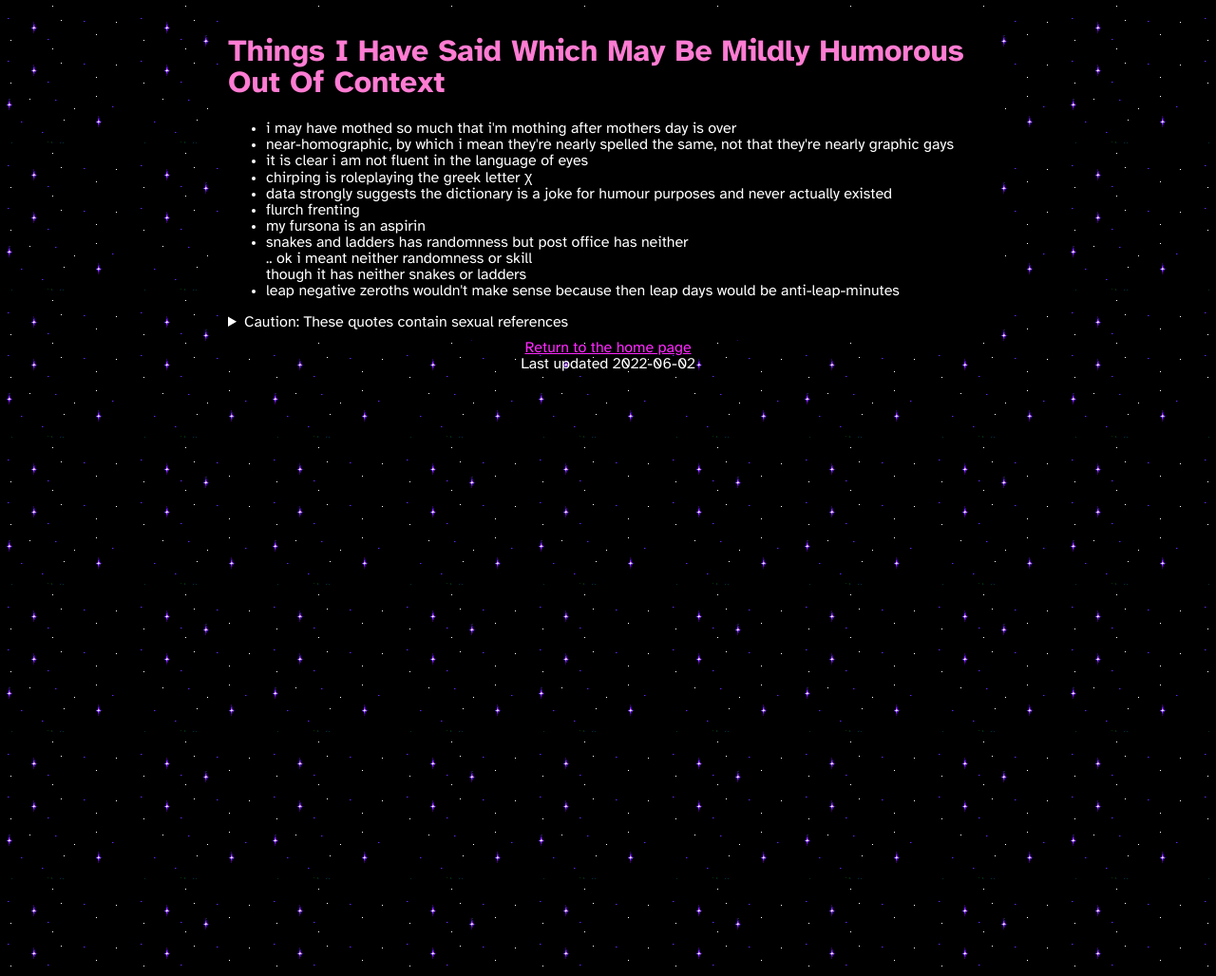
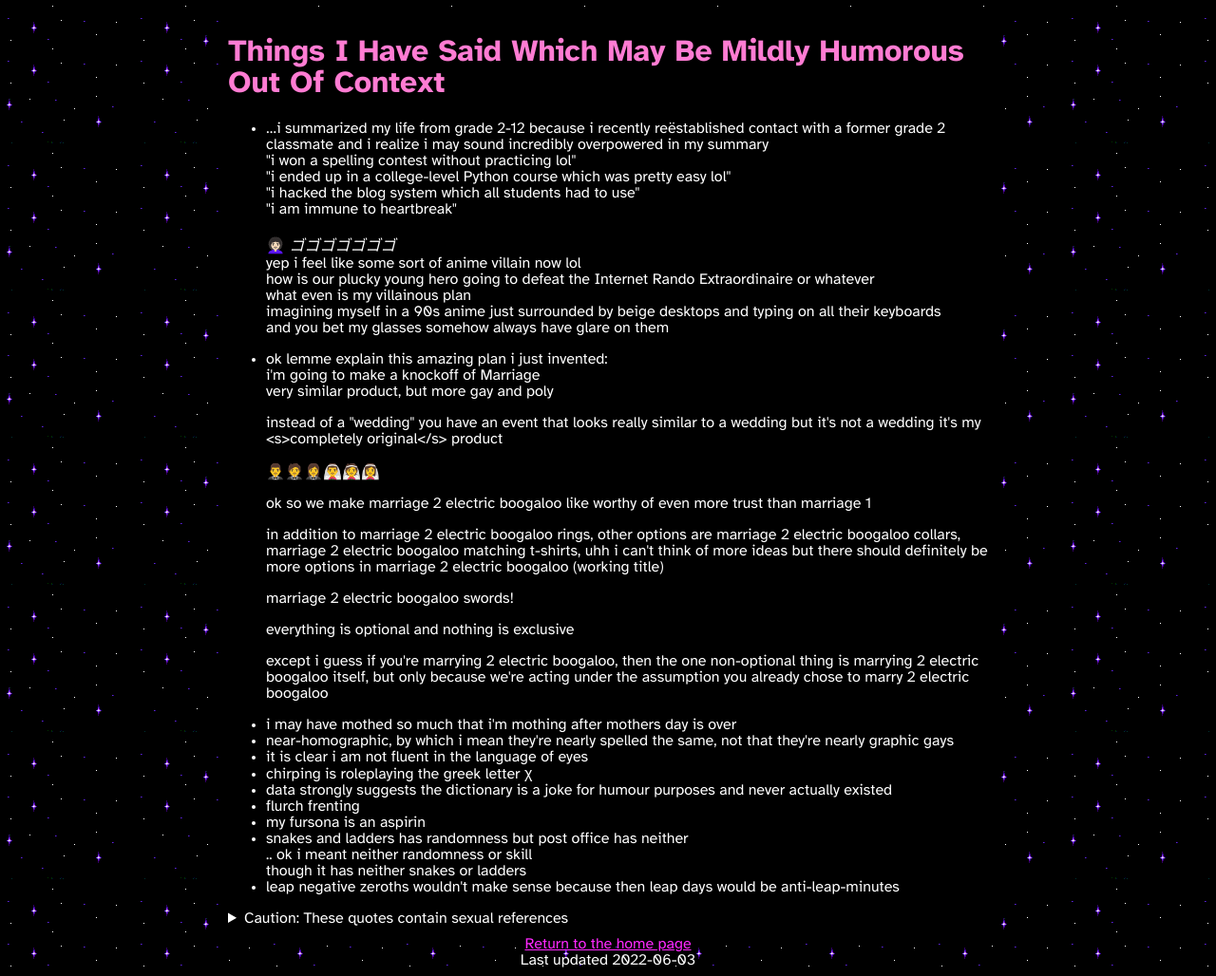
Before and after one commit to mincerafter42/mincerafter42.github.io, a Jekyll site: the page built from quotes.md, in a window 1280 px wide. Shown: the whole page at 95% size. Built offline with Jekyll 4.4.1, drawn with Linux system fonts in a browser that asks for light colours.

Commit message:
more quotes

```diff
--- a/quotes.md
+++ b/quotes.md
@@ -1,7 +1,36 @@
 ---
 title: Things I Have Said Which May Be Mildly Humorous Out Of Context
-last_modified_at: 2022-06-02
+last_modified_at: 2022-06-03
 ---
+- ...i summarized my life from grade 2-12 because i recently reëstablished contact with a former grade 2 classmate and i realize i may sound incredibly overpowered in my summary
+  "i won a spelling contest without practicing lol"
+  "i ended up in a college-level Python course which was pretty easy lol"
+  "i hacked the blog system which all students had to use"
+  "i am immune to heartbreak"
+
+  👩🏻‍🦱 *ゴゴゴゴゴゴゴ*
+  yep i feel like some sort of anime villain now lol
+  how is our plucky young hero going to defeat the Internet Rando Extraordinaire or whatever
+  what even is my villainous plan
+  imagining myself in a 90s anime just surrounded by beige desktops and typing on all their keyboards
+  and you bet my glasses somehow always have glare on them
+- ok lemme explain this amazing plan i just invented:
+  i'm going to make a knockoff of Marriage
+  very similar product, but more gay and poly
+
+  instead of a "wedding" you have an event that looks really similar to a wedding but it's not a wedding it's my &lt;s>completely original&lt;/s> product
+
+  🤵‍♂️🤵🤵‍♀️👰‍♂️👰👰‍♀️
+
+  ok so we make marriage 2 electric boogaloo like worthy of even more trust than marriage 1
+
+  in addition to marriage 2 electric boogaloo rings, other options are marriage 2 electric boogaloo collars, marriage 2 electric boogaloo matching t-shirts, uhh i can't think of more ideas but there should definitely be more options in marriage 2 electric boogaloo (working title)
+
+  marriage 2 electric boogaloo swords!
+
+  everything is optional and nothing is exclusive
+
+  except i guess if you're marrying 2 electric boogaloo, then the one non-optional thing is marrying 2 electric boogaloo itself, but only because we're acting under the assumption you already chose to marry 2 electric boogaloo
 - i may have mothed so much that i'm mothing after mothers day is over
 - near-homographic, by which i mean they're nearly spelled the same, not that they're nearly graphic gays
 - it is clear i am not fluent in the language of eyes
```
